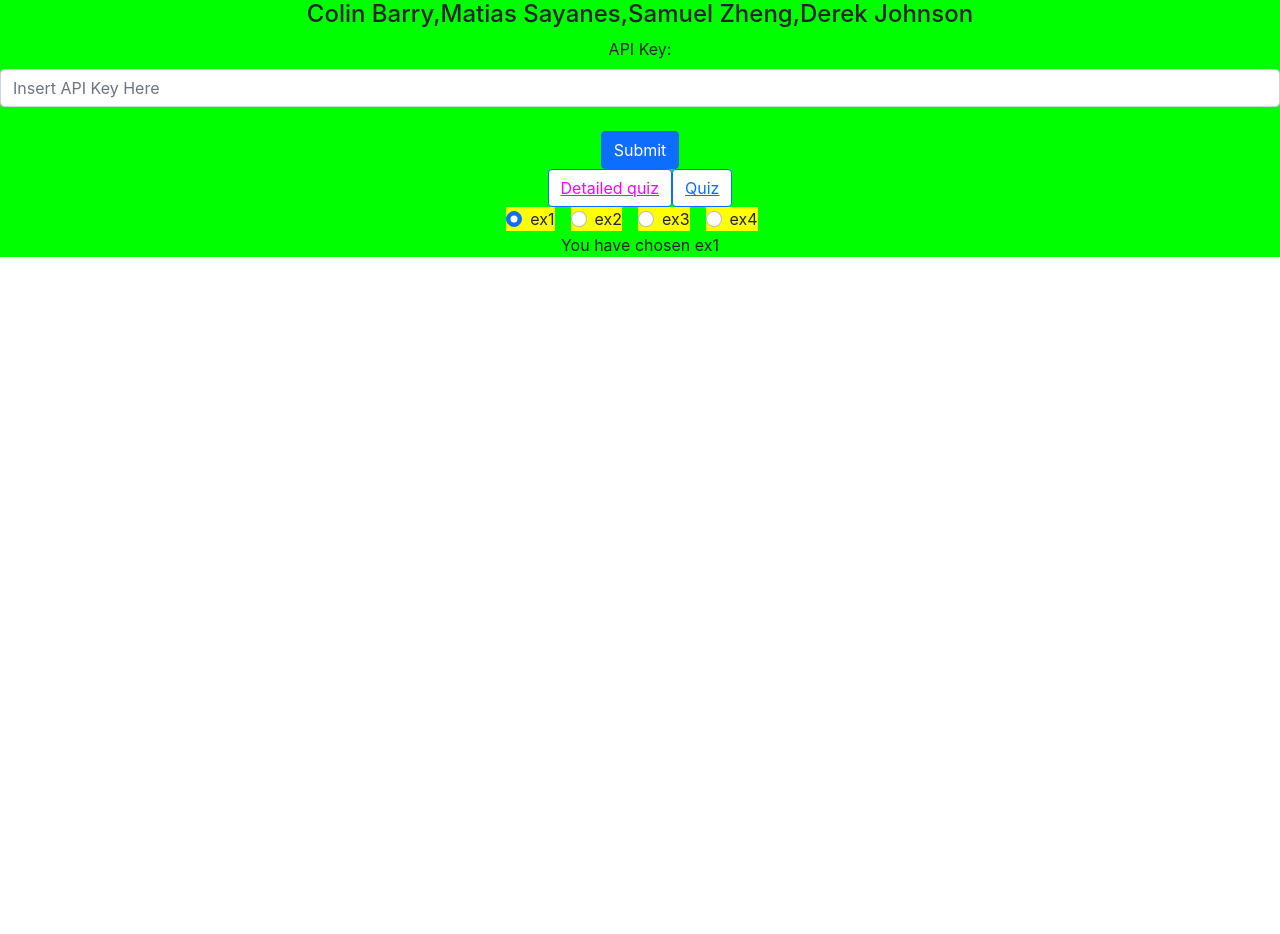
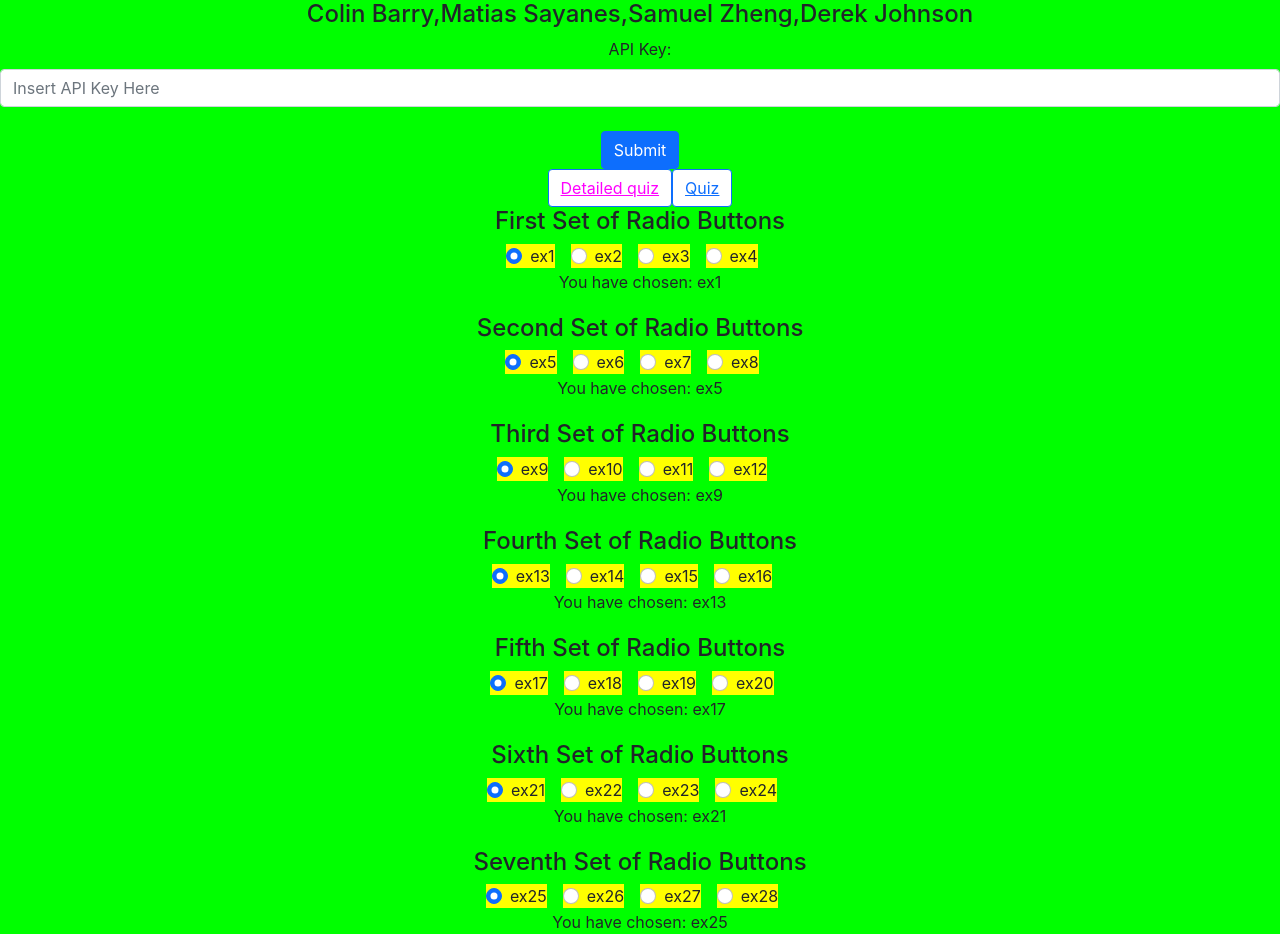
Before and after one commit to ColinB777/FinalProject, a React (Create React App) app: page /basic_quiz in a window 1280 px wide. Before the commit the page ends 800 px from the top, so only its background shows below. Built offline with nearby package versions, Linux system fonts and the light colour scheme.

Commit message:
Finished Skeleton for Simple Questions Page

```diff
--- a/src/simpleInterface.tsx
+++ b/src/simpleInterface.tsx
@@ -2,29 +2,161 @@ import React, { useState } from "react";
 import { Form } from "react-bootstrap";
 
 export function SimpleInterface(): React.JSX.Element {
-    const [answer, setAnswer] = useState<string>("ex1");
-    const answers=["ex1","ex2","ex3","ex4"];
+    const [firstAnswer, setFirstAnswer] = useState<string>("ex1");
+    const [secondAnswer, setSecondAnswer] = useState<string>("ex5");
+    const [thirdAnswer, setThirdAnswer] = useState<string>("ex9");
+    const [fourthAnswer, setFourthAnswer] = useState<string>("ex13");
+    const [fifthAnswer, setFifthAnswer] = useState<string>("ex17");
+    const [sixthAnswer, setSixthAnswer] = useState<string>("ex21");
+    const [seventhAnswer, setSeventhAnswers] = useState<string>("ex25");
+
+    const firstAnswers = ["ex1", "ex2", "ex3", "ex4"];
+    const secondAnswers = ["ex5", "ex6", "ex7", "ex8"];
+    const thirdAnswers = ["ex9", "ex10", "ex11", "ex12"];
+    const fourthAnswers = ["ex13", "ex14", "ex15", "ex16"];
+    const fifthAnswers = ["ex17", "ex18", "ex19", "ex20"];
+    const sixthAnswers = ["ex21", "ex22", "ex23", "ex24"];
+    const seventhAnswers = ["ex25", "ex26", "ex27", "ex28"];
+
+
     return (
         <div>
-            {answers.map((Answer: string,i) =>
-             <Form.Check style={{backgroundColor:"Yellow"}}
+            <div>
+                <h4>First Set of Radio Buttons</h4>
+                {firstAnswers.map((Answer: string, i) => (
+                    <Form.Check
+                        style={{ backgroundColor: "Yellow" }}
                         inline
-                key={i}
+                        key={`first-${i}`}
                         type="radio"
-                name="answer"
+                        name="firstAnswer"
                         label={Answer}
                         onChange={(e) => {
-                    setAnswer(e.target.value);
+                            setFirstAnswer(e.target.value);
                         }}
-                checked={answer === Answer}
+                        checked={firstAnswer === Answer}
                         value={Answer}
                     />
-            )}
-            <div>
-                You have chosen{" "}
-                    {answer}
+                ))}
+                <div>You have chosen: {firstAnswer}</div>
+            </div>
+
+            <div style={{ marginTop: "20px" }}>
+                <h4>Second Set of Radio Buttons</h4>
+                {secondAnswers.map((Answer: string, i) => (
+                    <Form.Check
+                        style={{ backgroundColor: "Yellow" }}
+                        inline
+                        key={`second-${i}`}
+                        type="radio"
+                        name="secondAnswer"
+                        label={Answer}
+                        onChange={(e) => {
+                            setSecondAnswer(e.target.value);
+                        }}
+                        checked={secondAnswer === Answer}
+                        value={Answer}
+                    />
+                ))}
+                <div>You have chosen: {secondAnswer}</div>
+            </div>
+            <div style={{ marginTop: "20px" }}>
+                <h4>Third Set of Radio Buttons</h4>
+                {thirdAnswers.map((Answer: string, i) => (
+                    <Form.Check
+                        style={{ backgroundColor: "Yellow" }}
+                        inline
+                        key={`third-${i}`}
+                        type="radio"
+                        name="thirdAnswer"
+                        label={Answer}
+                        onChange={(e) => {
+                            setThirdAnswer(e.target.value);
+                        }}
+                        checked={thirdAnswer === Answer}
+                        value={Answer}
+                    />
+                ))}
+                <div>You have chosen: {thirdAnswer}</div>
+            </div>
+            <div style={{ marginTop: "20px" }}>
+                <h4>Fourth Set of Radio Buttons</h4>
+                {fourthAnswers.map((Answer: string, i) => (
+                    <Form.Check
+                        style={{ backgroundColor: "Yellow" }}
+                        inline
+                        key={`fourth-${i}`}
+                        type="radio"
+                        name="fourthAnswer"
+                        label={Answer}
+                        onChange={(e) => {
+                            setFourthAnswer(e.target.value);
+                        }}
+                        checked={fourthAnswer === Answer}
+                        value={Answer}
+                    />
+                ))}
+                <div>You have chosen: {fourthAnswer}</div>
+            </div>
+            <div style={{ marginTop: "20px" }}>
+                <h4>Fifth Set of Radio Buttons</h4>
+                {fifthAnswers.map((Answer: string, i) => (
+                    <Form.Check
+                        style={{ backgroundColor: "Yellow" }}
+                        inline
+                        key={`fifth-${i}`}
+                        type="radio"
+                        name="fifthAnswer"
+                        label={Answer}
+                        onChange={(e) => {
+                            setFifthAnswer(e.target.value);
+                        }}
+                        checked={fifthAnswer === Answer}
+                        value={Answer}
+                    />
+                ))}
+                <div>You have chosen: {fifthAnswer}</div>
+            </div>
+            <div style={{ marginTop: "20px" }}>
+                <h4>Sixth Set of Radio Buttons</h4>
+                {sixthAnswers.map((Answer: string, i) => (
+                    <Form.Check
+                        style={{ backgroundColor: "Yellow" }}
+                        inline
+                        key={`sixth-${i}`}
+                        type="radio"
+                        name="sixthAnswer"
+                        label={Answer}
+                        onChange={(e) => {
+                            setFifthAnswer(e.target.value);
+                        }}
+                        checked={sixthAnswer === Answer}
+                        value={Answer}
+                    />
+                ))}
+                <div>You have chosen: {sixthAnswer}</div>
+            </div>
+            <div style={{ marginTop: "20px" }}>
+                <h4>Seventh Set of Radio Buttons</h4>
+                {seventhAnswers.map((Answer: string, i) => (
+                    <Form.Check
+                        style={{ backgroundColor: "Yellow" }}
+                        inline
+                        key={`seventh-${i}`}
+                        type="radio"
+                        name="seventhAnswer"
+                        label={Answer}
+                        onChange={(e) => {
+                            setFifthAnswer(e.target.value);
+                        }}
+                        checked={seventhAnswer === Answer}
+                        value={Answer}
+                    />
+                ))}
+                <div>You have chosen: {seventhAnswer}</div>
             </div>
         </div>
 
+
     );
 }
```
Lines whose indentation alone changed are shown as unchanged.
